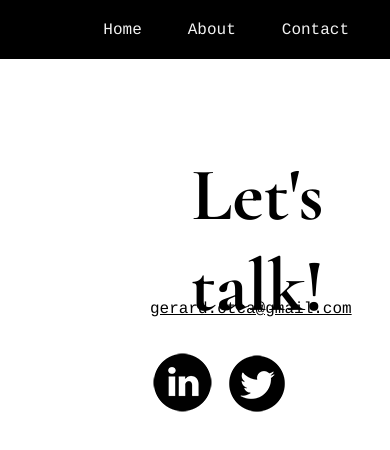
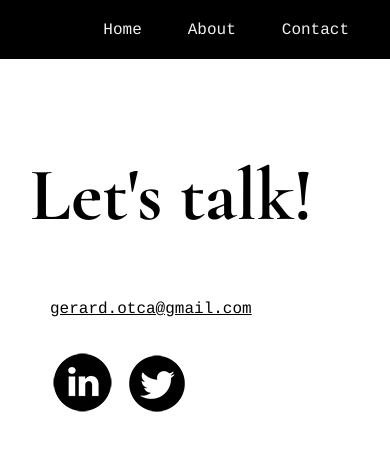
Before and after one commit to gerardotalora/portfolio, a website: page contact.html in a window 390 px wide. Drawn offline with nearby package versions, Linux system fonts and the light colour scheme.

Commit message:
Contact page resizable

```diff
--- a/contact.html
+++ b/contact.html
@@ -22,7 +22,7 @@
     </div>
 
     <div>
-      <a href="mailto: gerard.otca@gmail.com" class="email">gerard.otca@gmail.com</a>
+      <a href="mailto: gerard.otca@gmail.com" target="_blank" class="email">gerard.otca@gmail.com</a>
     </div>
 
     <div>
--- a/css/contact.css
+++ b/css/contact.css
@@ -46,3 +46,21 @@
 .twitter-position:hover {
   opacity: 0.5;
 }
+
+@media screen and (max-width: 450px) and (min-width: 375px) {
+  .contact {
+    left: 30px;
+  }
+
+  .email {
+    left: 50px;
+  }
+
+  .linkedin-position {
+    left: 50px;
+  }
+
+  .twitter-position {
+    left: 125px;
+  }
+}
```
Also changed, not shown: README.md.
